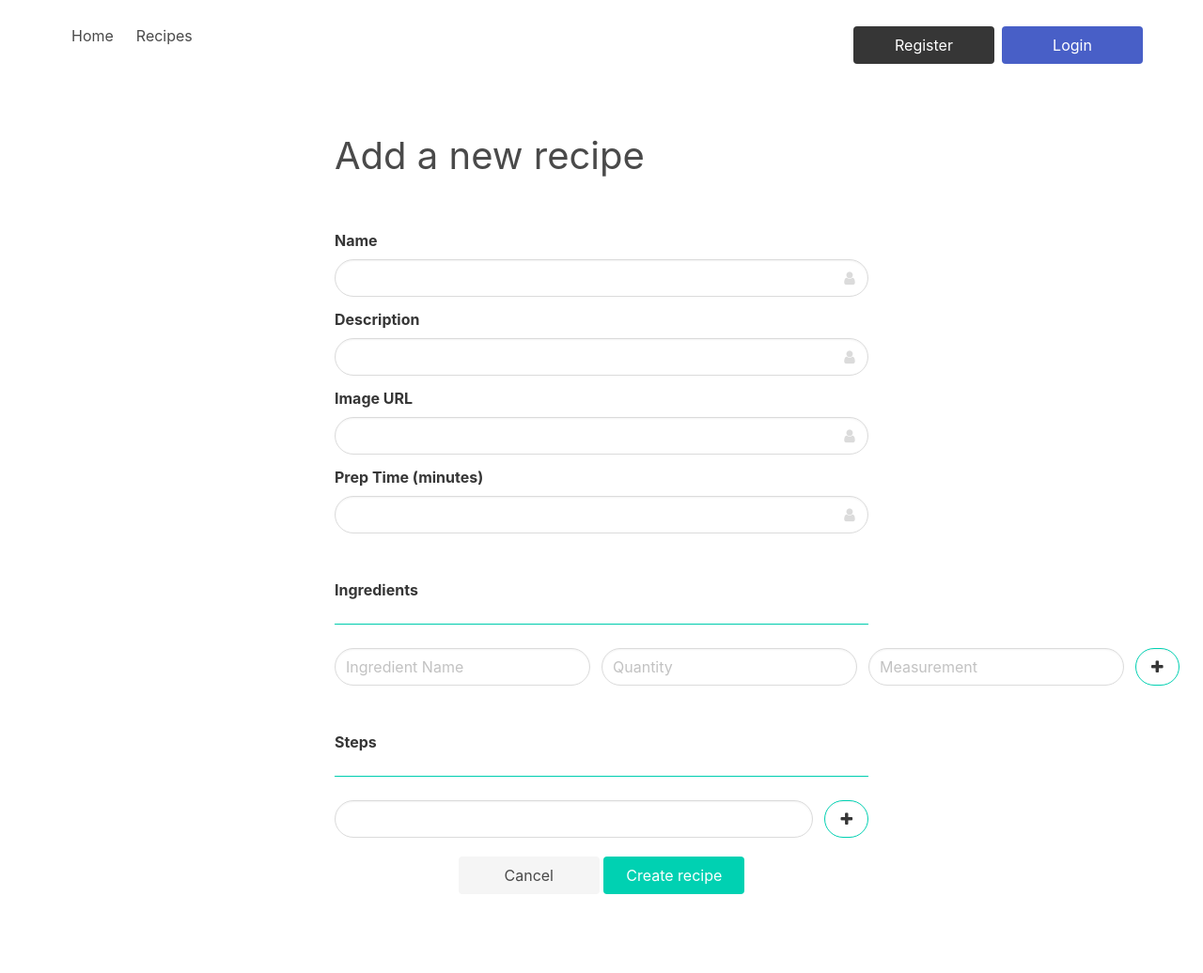
After one commit to aaronsnig501/cook-book, a Flask app: page /add-recipe in a window 1280 px wide. The commit adds this page. Shown: the whole page at 94% size. Run offline with Flask 2, Linux system fonts and the light colour scheme; some libraries are stand-ins or nearby versions.

Commit message:
(feat): create recipe

```diff
--- a/app.py
+++ b/app.py
@@ -1,5 +1,6 @@
 import os
 from os.path import join, dirname
+from datetime import datetime
 import bcrypt
 from flask import Flask, render_template, request, session, redirect, url_for
 from flask_pymongo import PyMongo
@@ -85,3 +86,20 @@ def recipes():
     """
     recipes = mongo.db.recipes.find()
     return render_template("recipes.html", recipes=recipes)
+
+
+@app.route("/add-recipe", methods=["GET", "POST"])
+def add_recipe():
+    if request.method == "POST":
+
+        recipe = dict(request.form)
+        recipe["created_by"] = session["user"]
+        recipe["created_at"] = datetime.now()
+        recipe["views"] = 0
+        recipe["likes"] = 0
+
+        mongo.db.recipes.insert_one(recipe)
+
+        return redirect(url_for("recipes"))
+
+    return render_template("recipes/create.html")
--- a/static/js/index.js
+++ b/static/js/index.js
@@ -1,10 +1,50 @@
-const burget = document.querySelector("#burger");
-const menu = document.querySelector("#menu");
+$(document).on("click", "#new-ingredient", (e) => {
+  e.preventDefault();
+  const next = e.currentTarget.dataset.next;
+  const ingredientList = document.querySelector("#ingredient-list");
 
-burger.addEventListener("click", () => {
-  if (menu.classList.contains("hidden")) {
-    menu.classList.remove("hidden");
-  } else {
-    menu.classList.add("hidden");
-  }
+  e.currentTarget.remove();
+
+  const newFieldGroup = document.createElement("div");
+  newFieldGroup.classList.add("field", "is-grouped");
+
+  const template = `
+      <p class="control">
+        <input name="ingredient${next}" placeholder="Ingredient Name" class="input" type="text" value="" />
+      </p>
+      <p class="control">
+        <input name="ingredientQuantity${next}" placeholder="Quantity" class="input" type="text" value="" />
+      </p>
+      <p class="control">
+        <input name="ingredientMeasurement${next}" placeholder="Measurement" class="input" type="text" value="" />
+      </p>
+      <p class="control">
+        <button class="input is-primary pl-4 pr-4" id="new-ingredient" data-next="${+next + 1}"><i class="fa fa-plus"></i></button>
+      </p>
+  `;
+  newFieldGroup.innerHTML = template;
+  ingredientList.appendChild(newFieldGroup);
 });
+
+$(document).on("click", "#new-step", (e) => {
+  e.preventDefault();
+  const next = e.currentTarget.dataset.next;
+  const steps = document.querySelector("#steps");
+
+  e.currentTarget.remove();
+
+  const newFieldGroup = document.createElement("div");
+  newFieldGroup.classList.add("field", "is-grouped");
+
+  const template = `
+      <p class="control is-expanded">
+        <input name="step${next}" class="input" type="text" />
+      </p>
+      <p class="control">
+        <button class="input is-primary pl-4 pr-4" id="new-step" data-next="${+next + 1}"><i class="fa fa-plus"></i></button>
+      </p>
+  `;
+
+  newFieldGroup.innerHTML = template;
+  steps.appendChild(newFieldGroup);
+});
--- a/templates/partials/_navbar.html
+++ b/templates/partials/_navbar.html
@@ -18,6 +18,9 @@
               <a href="{{ url_for('login') }}" class="button is-link">Login</a>
             </div>
           {% else %}
+            <a href="{{ url_for('add_recipe') }}" class="navbar-item">
+              Add a recipe
+            </a>
             <a href="{{ url_for('logout') }}" class="navbar-item">
               Logout
             </a>
--- /dev/null
+++ b/templates/recipes/create.html
@@ -0,0 +1,99 @@
+{% extends 'base.html' %}
+
+{% block title %}Add a new recipe{% endblock %}
+
+{% include 'partials/_navbar.html' %}
+{% block content %}
+<section class="section">
+  <div class="columns">
+    <div class="column is-6 is-offset-3">
+      <h1 class="is-size-2 mb-6">Add a new recipe</h1>
+      <form method="POST" action="{{ url_for('add_recipe') }}">
+        <div class="field">
+          <label class="label">Name</label>
+          <div class="control has-icons-right">
+            <input name="name" class="input" type="text" />
+            <span class="icon is-small is-right">
+              <i class="fa fa-user"></i>
+            </span>
+          </div>
+        </div>
+
+        <div class="field">
+          <label class="label">Description</label>
+          <div class="control has-icons-right">
+            <input name="description" class="input" type="text" />
+            <span class="icon is-small is-right">
+              <i class="fa fa-user"></i>
+            </span>
+          </div>
+        </div>
+
+        <div class="field">
+          <label class="label">Image URL</label>
+          <div class="control has-icons-right">
+            <input name="image" class="input" type="url" />
+            <span class="icon is-small is-right">
+              <i class="fa fa-user"></i>
+            </span>
+          </div>
+        </div>
+
+        <div class="field">
+          <label class="label">Prep Time (minutes)</label>
+          <div class="control has-icons-right">
+            <input name="preparationTime" class="input" type="number" />
+            <span class="icon is-small is-right">
+              <i class="fa fa-user"></i>
+            </span>
+          </div>
+        </div>
+
+        <label class="label mt-6">Ingredients</label>
+        <hr class="divider" />
+
+        <div id="ingredient-list">
+          <div class="field is-grouped">
+            <p class="control">
+              <input name="ingredient1" placeholder="Ingredient Name" class="input" type="text" value="" />
+            </p>
+            <p class="control">
+              <input name="ingredientQuantity1" placeholder="Quantity" class="input" type="text" value="" />
+            </p>
+            <p class="control">
+              <input name="ingredientMeasurement1" placeholder="Measurement" class="input" type="text" value="" />
+            </p>
+            <p class="control">
+              <button class="input is-primary pl-4 pr-4" id="new-ingredient" data-next="2">
+                <i class="fa fa-plus"></i>
+              </button>
+            </p>
+          </div>
+        </div>
+
+        <label class="label mt-6">Steps</label>
+        <hr class="divider" />
+
+        <div id="steps">
+          <div class="field is-grouped">
+            <p class="control is-expanded">
+              <input name="step1" class="input" type="text" />
+            </p>
+            <p class="control">
+              <button class="input is-primary pl-4 pr-4" id="new-step" data-next="2">
+                <i class="fa fa-plus"></i>
+              </button>
+            </p>
+          </div>
+        </div>
+
+
+        <div class="has-text-centered">
+          <a class="button is-vcentered is-light" href="{{ url_for('recipes') }}">Cancel</a>
+          <button class="button is-vcentered is-primary">Create recipe</button>
+        </div>
+      </form>
+    </div>
+  </div>
+</section>
+{% endblock %}
```
